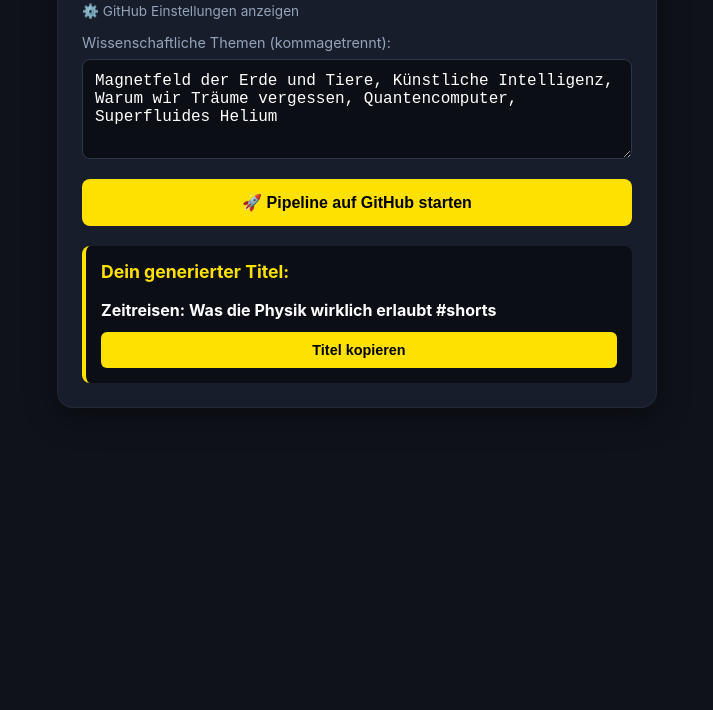
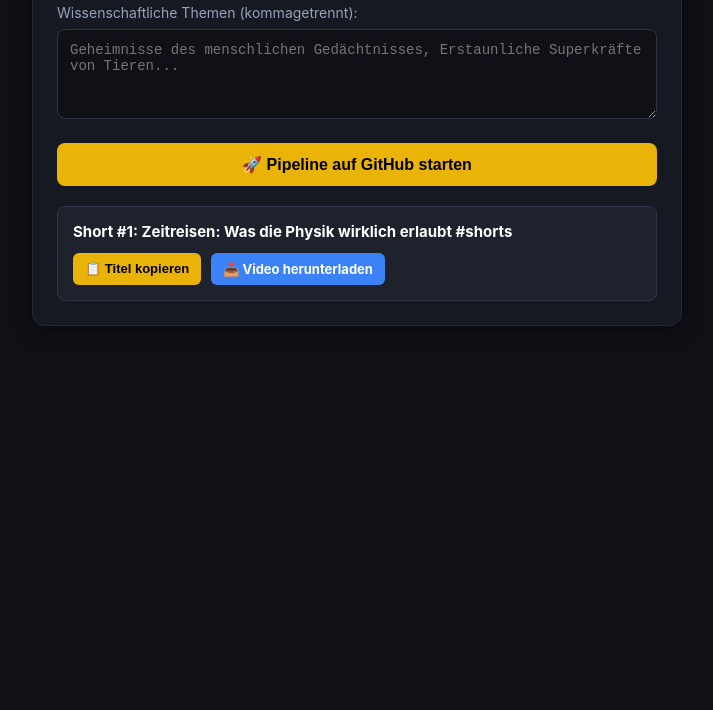
Before and after one commit to odessy104/Shortsgenerator, a plain HTML site: page index.html in a window 1280 px wide. Shown: the part 90-800 px from the top of the page, without its empty margins (283-996 px from the left). Drawn offline with Linux system fonts and the light colour scheme.

Commit message:
Update index.html

```diff
--- a/index.html
+++ b/index.html
@@ -3,212 +3,236 @@
 <head>
     <meta charset="UTF-8">
     <meta name="viewport" content="width=device-width, initial-scale=1.0">
-    <title>🎬 YouTube Shorts Control Center</title>
-    <link rel="icon" type="image/png" href="icon.png">
-    <link rel="apple-touch-icon" href="icon.png">
-    <link rel="manifest" href="manifest.json">
+    <title>Shorts Generator Hub</title>
     <style>
-        :root { --bg: #0f121a; --card: #181d2c; --accent: #ffe100; --text: #ffffff; --text-muted: #94a3b8; }
-        body { font-family: -apple-system, BlinkMacSystemFont, "Segoe UI", Roboto, sans-serif; background: var(--bg); color: var(--text); margin: 0; padding: 20px; display: flex; justify-content: center; }
-        .container { width: 100%; max-width: 600px; }
-        .card { background: var(--card); border-radius: 16px; padding: 24px; margin-bottom: 20px; box-shadow: 0 8px 32px rgba(0,0,0,0.4); border: 1px solid rgba(255,255,255,0.05); }
-        h1 { font-size: 1.5rem; margin-top: 0; color: var(--accent); display: flex; align-items: center; gap: 10px; }
-        label { display: block; margin-bottom: 8px; color: var(--text-muted); font-size: 0.9rem; }
-        input, textarea { width: 100%; padding: 12px; border-radius: 8px; border: 1px solid #2d3748; background: #0b0e14; color: #fff; font-size: 1rem; box-sizing: border-box; margin-bottom: 16px; }
-        textarea { height: 100px; resize: vertical; }
-        button { background: var(--accent); color: #000; border: none; padding: 14px 20px; border-radius: 8px; font-weight: bold; font-size: 1rem; width: 100%; cursor: pointer; transition: opacity 0.2s; }
-        button:hover { opacity: 0.9; }
-        .status-box { padding: 12px; border-radius: 8px; background: #0b0e14; margin-top: 15px; font-family: monospace; font-size: 0.9rem; border-left: 4px solid var(--accent); }
-        .video-grid { display: grid; gap: 15px; margin-top: 15px; }
-        video { width: 100%; border-radius: 12px; background: #000; max-height: 450px; }
-        .settings-toggle { font-size: 0.85rem; color: var(--text-muted); cursor: pointer; margin-bottom: 15px; display: inline-block; }
-        .settings-toggle:hover { color: var(--accent); }
+        body {
+            font-family: -apple-system, BlinkMacSystemFont, "Segoe UI", Roboto, sans-serif;
+            background-color: #0f1117;
+            color: #fff;
+            margin: 0;
+            padding: 20px;
+            display: flex;
+            justify-content: center;
+        }
+        .container {
+            width: 100%;
+            max-width: 600px;
+            background: #161922;
+            padding: 24px;
+            border-radius: 12px;
+            box-shadow: 0 4px 20px rgba(0,0,0,0.5);
+            border: 1px solid #222736;
+        }
+        h2 {
+            margin-top: 0;
+            color: #eab308;
+            display: flex;
+            align-items: center;
+            gap: 10px;
+        }
+        .input-group {
+            margin-bottom: 20px;
+        }
+        label {
+            display: block;
+            margin-bottom: 8px;
+            font-size: 14px;
+            color: #94a3b8;
+        }
+        textarea {
+            width: 100%;
+            height: 90px;
+            background: #0f1117;
+            border: 1px solid #2e3548;
+            border-radius: 8px;
+            color: #fff;
+            padding: 12px;
+            font-size: 14px;
+            resize: vertical;
+            box-sizing: border-box;
+        }
+        textarea:focus {
+            outline: none;
+            border-color: #eab308;
+        }
+        .btn-start {
+            width: 100%;
+            background: #eab308;
+            color: #000;
+            border: none;
+            padding: 12px;
+            border-radius: 8px;
+            font-weight: bold;
+            font-size: 16px;
+            cursor: pointer;
+            transition: background 0.2s;
+        }
+        .btn-start:hover {
+            background: #ca8a04;
+        }
+        #video-list-container {
+            margin-top: 20px;
+        }
+        .video-card {
+            background: #1e222d;
+            padding: 15px;
+            margin-top: 12px;
+            border-radius: 8px;
+            border: 1px solid #2e3548;
+        }
+        .video-title {
+            color: #fff;
+            font-weight: bold;
+            margin-bottom: 12px;
+            font-size: 15px;
+            word-break: break-word;
+        }
+        .btn-action-group {
+            display: flex;
+            gap: 10px;
+        }
+        .btn-copy {
+            background: #eab308;
+            color: #000;
+            border: none;
+            padding: 8px 12px;
+            border-radius: 6px;
+            font-weight: bold;
+            cursor: pointer;
+            font-size: 13px;
+        }
+        .btn-copy:hover {
+            background: #ca8a04;
+        }
+        .btn-download {
+            background: #3b82f6;
+            color: #fff;
+            text-decoration: none;
+            padding: 8px 12px;
+            border-radius: 6px;
+            font-weight: bold;
+            display: inline-block;
+            font-size: 13px;
+        }
+        .btn-download:hover {
+            background: #2563eb;
+        }
+        .status-msg {
+            margin-top: 15px;
+            font-style: italic;
+            color: #94a3b8;
+            font-size: 13px;
+            text-align: center;
+        }
     </style>
 </head>
 <body>
+
     <div class="container">
-        <div class="card">
-            <h1>🎬 Shorts Generator Hub</h1>
+        <h2>🎬 Shorts Generator Hub</h2>
 
-            <span class="settings-toggle" onclick="toggleSettings()">⚙️ GitHub Einstellungen anzeigen</span>
-            <div id="settingsPanel" style="display: none;">
-                <label>GitHub Benutzername:</label>
-                <input type="text" id="ghUser" placeholder="Dein GitHub Username">
-                <label>Repository Name:</label>
-                <input type="text" id="ghRepo" placeholder="Shortsgenerator">
-                <label>GitHub Personal Access Token (mit 'repo' & 'workflow' Berechtigung):</label>
-                <input type="password" id="ghToken" placeholder="ghp_...">
-                <button onclick="saveSettings()" style="background: #2d3748; color: #fff; margin-bottom: 15px; padding: 8px;">Einstellungen speichern</button>
-            </div>
-
-            <label>Wissenschaftliche Themen (kommagetrennt):</label>
-            <textarea id="topicsInput">Magnetfeld der Erde und Tiere, Künstliche Intelligenz, Warum wir Träume vergessen, Quantencomputer, Superfluides Helium</textarea>
-
-            <button onclick="startPipeline()">🚀 Pipeline auf GitHub starten</button>
-
-            <div id="statusOutput" class="status-box" style="display: none;">Status: Bereit...</div>
-
-            <!-- NEU: Bereich für den generierten Videotitel -->
-            <div id="result-box" style="margin-top: 20px; padding: 15px; background: #0b0e14; border-radius: 8px; display: none; border-left: 4px solid var(--accent);">
-                <h3 style="margin-top: 0; font-size: 1.1rem; color: var(--accent);">Dein generierter Titel:</h3>
-                <p id="output-title" style="font-size: 1rem; color: #fff; font-weight: bold; margin-bottom: 12px;"></p>
-                <button onclick="kopiereTitel()" style="padding: 10px; background: var(--accent); color: #000; border: none; border-radius: 6px; cursor: pointer; font-size: 0.9rem;">Titel kopieren</button>
-            </div>
+        <div class="input-group">
+            <label for="themesInput">Wissenschaftliche Themen (kommagetrennt):</label>
+            <textarea id="themesInput" placeholder="Geheimnisse des menschlichen Gedächtnisses, Erstaunliche Superkräfte von Tieren..."></textarea>
         </div>
 
-        <div class="card" id="resultsCard" style="display: none;">
-            <h1>📥 Generierte Shorts (Downloads & Vorschau)</h1>
-            <div id="videosContainer" class="video-grid"></div>
-        </div>
+        <button class="btn-start" onclick="triggerPipeline()">🚀 Pipeline auf GitHub starten</button>
+
+        <div id="statusMessage" class="status-msg"></div>
+
+        <!-- Dynamischer Container für alle generierten Videos & Titel -->
+        <div id="video-list-container"></div>
     </div>
 
     <script>
-        function toggleSettings() {
-            const p = document.getElementById('settingsPanel');
-            p.style.display = p.style.display === 'none' ? 'block' : 'none';
-        }
+        // GitHub Konfiguration (bitte anpassen falls sich Repo-Namen ändern)
+        const GITHUB_USER = "odessy104";
+        const GITHUB_REPO = "Shortsgenerator";
+        const WORKFLOW_FILE = "run_pipeline.yml";
 
-        function saveSettings() {
-            localStorage.setItem('ghUser', document.getElementById('ghUser').value);
-            localStorage.setItem('ghRepo', document.getElementById('ghRepo').value);
-            localStorage.setItem('ghToken', document.getElementById('ghToken').value);
-            alert('Einstellungen gespeichert!');
-        }
+        // Hinweis: Für GitHub Dispatch über Web-App wird ein Personal Access Token (PAT) benötigt.
+        // Falls du den Token direkt in localStorage speicherst oder im Code hinterlegst:
+        const GITHUB_TOKEN = localStorage.getItem("gh_token") || "";
 
-        window.onload = function() {
-            if(localStorage.getItem('ghUser')) document.getElementById('ghUser').value = localStorage.getItem('ghUser');
-            if(localStorage.getItem('ghRepo')) document.getElementById('ghRepo').value = localStorage.getItem('ghRepo');
-            if(localStorage.getItem('ghToken')) document.getElementById('ghToken').value = localStorage.getItem('ghToken');
+        async function triggerPipeline() {
+            let themes = document.getElementById("themesInput").value.trim();
+            let statusDiv = document.getElementById("statusMessage");
 
-            // Direkt beim Laden der App prüfen, ob schon ein Titel da ist
-            ladeErgebnis();
-            // Alle 15 Sekunden im Hintergrund auf neue Ergebnisse prüfen
-            setInterval(ladeErgebnis, 15000);
-        }
-
-        async function startPipeline() {
-            const user = document.getElementById('ghUser').value;
-            const repo = document.getElementById('ghRepo').value;
-            const token = document.getElementById('ghToken').value;
-            const topics = document.getElementById('topicsInput').value;
-            const statusBox = document.getElementById('statusOutput');
-
-            if(!user || !repo || !token) {
-                alert('Bitte trage in den Einstellungen deinen GitHub User, Repo und Token ein!');
-                toggleSettings();
+            if (!themes) {
+                alert("Bitte gib mindestens ein Thema ein!");
                 return;
             }
 
-            statusBox.style.display = 'block';
-            statusBox.innerHTML = '⏳ Sende Start-Signal an GitHub Actions...';
+            if (!GITHUB_TOKEN) {
+                let tokenInput = prompt("Bitte gib deinen GitHub Personal Access Token (mit 'repo' bzw. 'workflow' Berechtigung) ein:");
+                if (tokenInput) {
+                    localStorage.setItem("gh_token", tokenInput.trim());
+                } else {
+                    return;
+                }
+            }
+
+            statusDiv.innerText = "⏳ Starte Pipeline auf GitHub...";
 
             try {
-                const res = await fetch(`https://api.github.com/repos/${user}/${repo}/actions/workflows/run_pipeline.yml/dispatches`, {
+                let response = await fetch(`https://api.github.com/repos/${GITHUB_USER}/${GITHUB_REPO}/actions/workflows/${WORKFLOW_FILE}/dispatches`, {
                     method: 'POST',
                     headers: {
-                        'Authorization': `token ${token}`,
+                        'Authorization': `token ${localStorage.getItem("gh_token")}`,
                         'Accept': 'application/vnd.github.v3+json',
                         'Content-Type': 'application/json'
                     },
                     body: JSON.stringify({
                         ref: 'main',
-                        inputs: { themes: topics }
+                        inputs: {
+                            themes: themes
+                        }
                     })
                 });
 
-                if(res.status === 204) {
-                    statusBox.innerHTML = '✅ Pipeline erfolgreich auf GitHub gestartet! Überwache Status...';
-                    pollWorkflowStatus(user, repo, token);
+                if (response.status === 204) {
+                    statusDiv.innerText = "✅ Pipeline erfolgreich gestartet! Warte auf Ergebnisse...";
                 } else {
-                    const err = await res.text();
-                    statusBox.innerHTML = `❌ Fehler beim Start: ${err}`;
+                    let errData = await response.json();
+                    statusDiv.innerText = "❌ Fehler beim Start: " + (errData.message || response.statusText);
                 }
-            } catch(e) {
-                statusBox.innerHTML = `❌ Netzwerkfehler: ${e.message}`;
+            } catch (error) {
+                statusDiv.innerText = "❌ Netzwerkfehler: " + error.message;
             }
         }
 
-        async function pollWorkflowStatus(user, repo, token) {
-            const statusBox = document.getElementById('statusOutput');
-            const interval = setInterval(async () => {
-                try {
-                    const res = await fetch(`https://api.github.com/repos/${user}/${repo}/actions/runs?per_page=1`, {
-                        headers: { 'Authorization': `token ${token}` }
-                    });
-                    const data = await res.json();
-                    if(data.workflow_runs && data.workflow_runs.length > 0) {
-                        const run = data.workflow_runs[0];
-                        statusBox.innerHTML = `Status: <b>${run.status}</b> (${run.conclusion || 'läuft...'})`;
-
-                        if(run.status === 'completed') {
-                            clearInterval(interval);
-                            if(run.conclusion === 'success') {
-                                statusBox.innerHTML = '🎉 Pipeline beendet! Lade fertige Videos & Titel...';
-                                loadReleases(user, repo, token);
-                                ladeErgebnis(); // Titel direkt nach Abschluss laden
-                            } else {
-                                statusBox.innerHTML = '⚠️ Pipeline mit Fehlern beendet. Schau in die GitHub Actions Logs.';
-                            }
-                        }
-                    }
-                } catch(e) {
-                    console.error(e);
-                }
-            }, 5000);
-        }
-
-        // NEU: Funktion zum Laden der result.json
-        async function ladeErgebnis() {
+        async function checkResults() {
             try {
-                let response = await fetch('./result.json?t=' + new Date().getTime());
+                let response = await fetch('result.json?_=' + new Date().getTime());
                 if (response.ok) {
                     let data = await response.json();
-                    if (data.title) {
-                        document.getElementById('output-title').innerText = data.title;
-                        document.getElementById('result-box').style.display = 'block';
-                    }
+                    let container = document.getElementById('video-list-container');
+                    container.innerHTML = "";
+
+                    let videos = data.videos || (Array.isArray(data) ? data : [data]);
+
+                    videos.forEach((vid, idx) => {
+                        let card = document.createElement('div');
+                        card.className = "video-card";
+
+                        card.innerHTML = `
+                            <div class="video-title">Short #${vid.index || (idx + 1)}: ${vid.title}</div>
+                            <div class="btn-action-group">
+                                <button class="btn-copy" onclick="navigator.clipboard.writeText('${vid.title.replace(/'/g, "\\'")}')">📋 Titel kopieren</button>
+                                <a class="btn-download" href="https://github.com/${GITHUB_USER}/${GITHUB_REPO}/releases" target="_blank">📥 Video herunterladen</a>
+                            </div>
+                        `;
+                        container.appendChild(card);
+                    });
                 }
             } catch (e) {
-                console.log("Noch kein Ergebnis verfügbar.");
+                // Stilles Warten, falls result.json noch nicht existiert
             }
         }
 
-        // NEU: Funktion zum Kopieren des Titels in die Zwischenablage
-        function kopiereTitel() {
-            const text = document.getElementById('output-title').innerText;
-            navigator.clipboard.writeText(text).then(() => {
-                alert("Titel in die Zwischenablage kopiert!");
-            });
-        }
-
-        async function loadReleases(user, repo, token) {
-            try {
-                const res = await fetch(`https://api.github.com/repos/${user}/${repo}/releases`, {
-                    headers: { 'Authorization': `token ${token}` }
-                });
-                const releases = await res.json();
-                if(releases.length > 0) {
-                    const latestRelease = releases[0];
-                    const container = document.getElementById('videosContainer');
-                    container.innerHTML = '';
-
-                    latestRelease.assets.forEach(asset => {
-                        if(asset.name.endsWith('.mp4')) {
-                            container.innerHTML += `
-                                <div>
-                                    <p><b>${asset.name}</b></p>
-                                    <video controls src="${asset.browser_download_url}"></video>
-                                    <br><a href="${asset.browser_download_url}" download style="color: var(--accent);">📥 Video herunterladen</a>
-                                </div>
-                            `;
-                        }
-                    });
-                    document.getElementById('resultsCard').style.display = 'block';
-                }
-            } catch(e) {
-                console.error(e);
-            }
-        }
+        // Regelmäßig im Hintergrund prüfen
+        setInterval(checkResults, 15000);
+        checkResults();
     </script>
 </body>
 </html>
```
